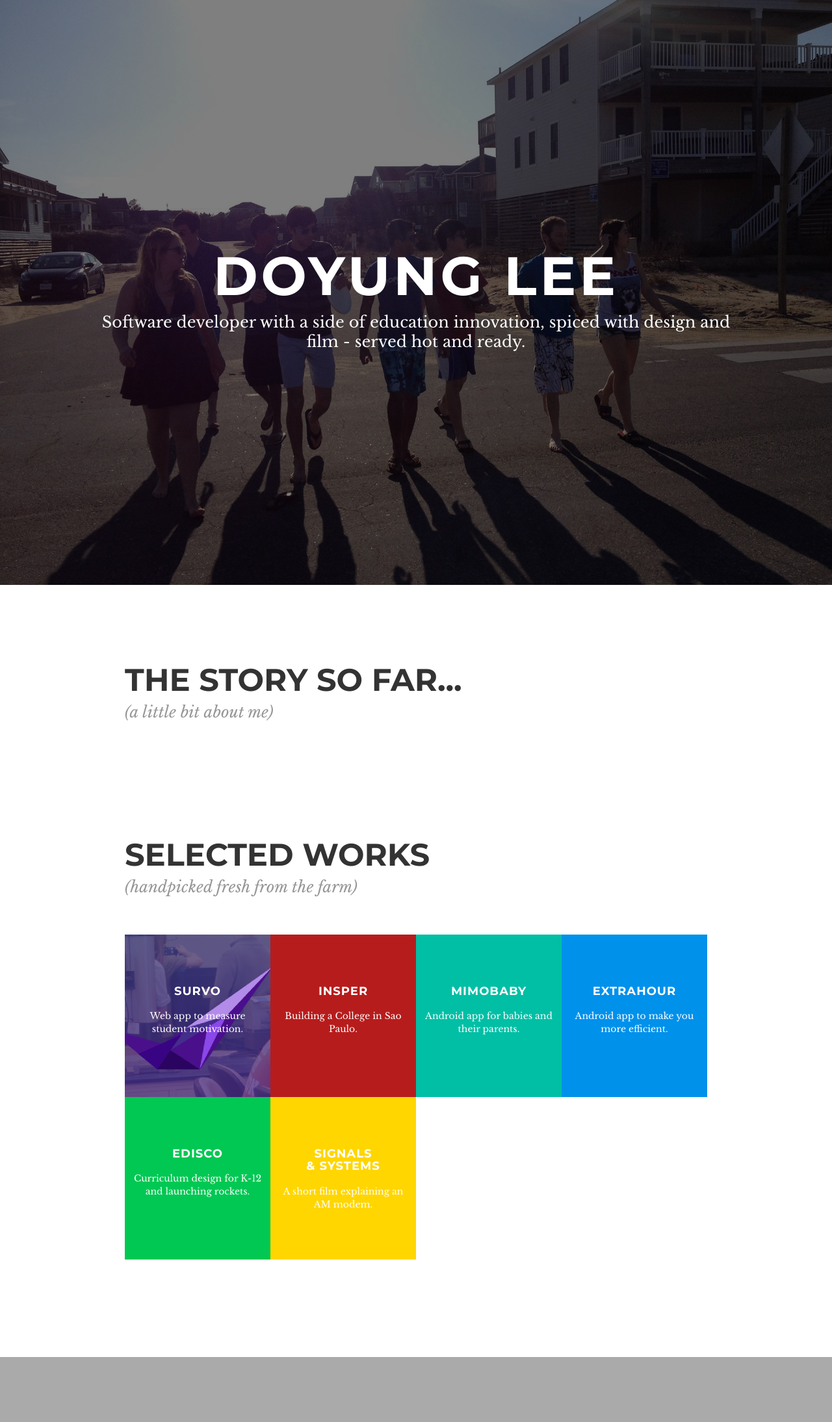
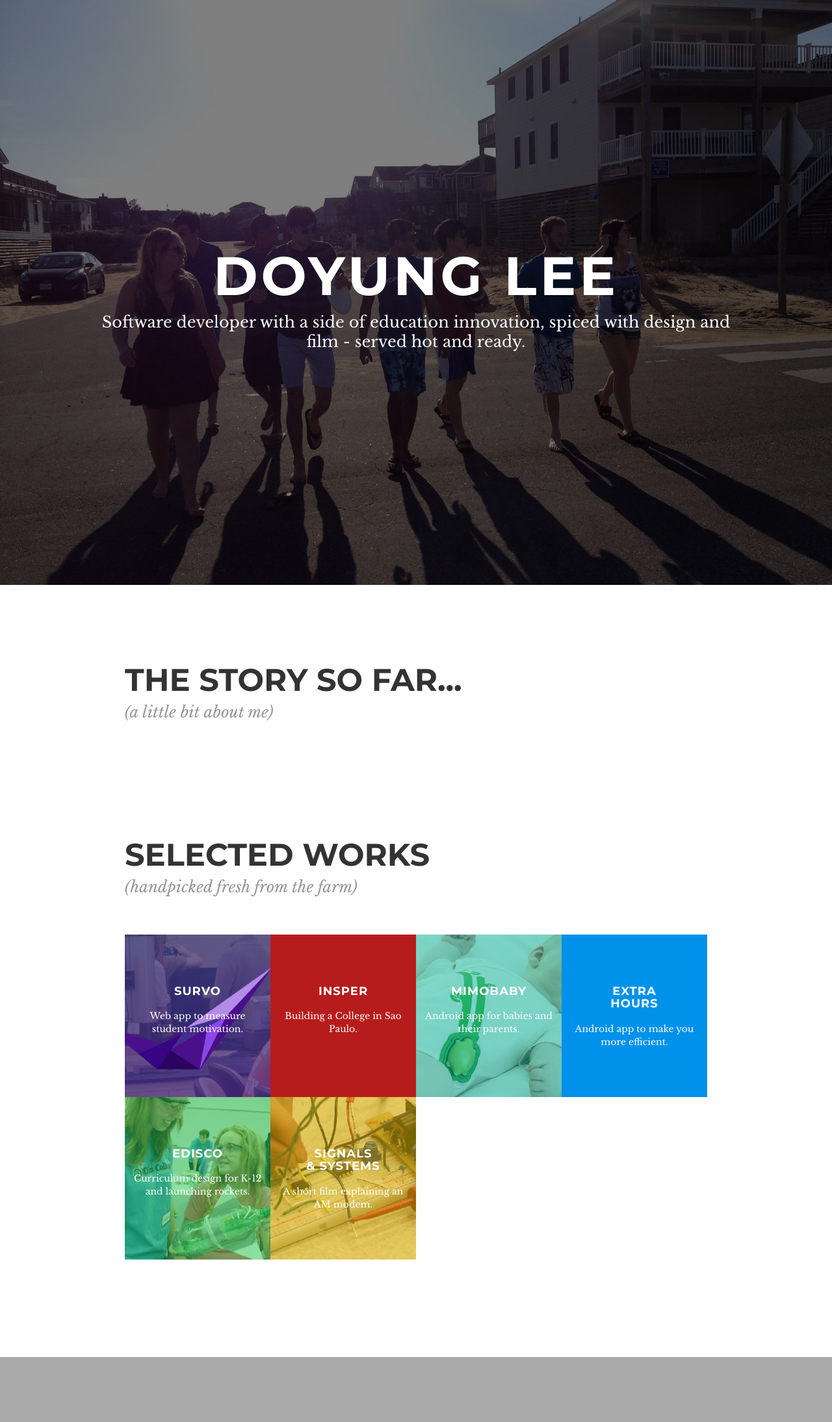
Before and after one commit to doyunglee/doyunglee.github.io, a Jekyll site: the page index.html, which Jekyll copies as it is, in a window 1280 px wide. Shown: the whole page at 65% size. Built offline with Jekyll 4.4.1, drawn with Linux system fonts in a browser that asks for light colours; nearby versions of some CDN libraries.

Commit message:
added prelim photos

```diff
--- a/css/main.css
+++ b/css/main.css
@@ -113,26 +113,61 @@ body {
    background-position:center;
    background-repeat: no-repeat;
    text-align: center;
-   display: flex;
-      }
+   display: flex;}
 #insper {
    background-color: rgba(183, 28, 28, 1);
    text-align: center;   }
 #mimo {
-   background-color: rgba(0, 191, 165, 1);
-   text-align: center;   }
+   background-image: url("images/mimobaby_square_small.png");
+   background-position:center;
+   background-repeat: no-repeat;
+   text-align: center;
+   display: flex;}
 #extrahour {
    background-color: rgba(0, 145, 235, 1);
    text-align: center;   }
 #eDisco {
-   background-color: rgba(0, 200, 83, 1);
-   text-align: center;   }
+   background-image: url("images/edisco_square_small.png");
+   background-position:center;
+   background-repeat: no-repeat;
+   text-align: center;
+   display: flex;}
 #sigsys {
-   background-color: rgba(255, 214, 0, 1);
-   text-align: center;}
+   background-image: url("images/sigsys_square_small.png");
+   background-position:center;
+   background-repeat: no-repeat;
+   text-align: center;
+   display: flex;}
 
 #survo .layer {
    background-color: rgba(74, 20, 140, 0.2);
+   transition: background 0.15s linear;
+   width: 100%;
+   height: auto;
+   text-align: center;
+   display: inline-block;
+}
+
+#mimo .layer {
+   background-color: rgba(0, 191, 165, 0.45);
+   transition: background 0.15s linear;
+   width: 100%;
+   height: auto;
+   text-align: center;
+   display: inline-block;
+}
+
+#sigsys .layer {
+   background-color: rgba(255, 214, 0, 0.45);
+   transition: background 0.15s linear;
+   width: 100%;
+   height: auto;
+   text-align: center;
+   display: inline-block;
+}
+
+#eDisco .layer {
+   background-color: rgba(0, 200, 83, 0.45);
    transition: background 0.15s linear;
    width: 100%;
    height: auto;
--- a/index.html
+++ b/index.html
@@ -26,11 +26,37 @@
 				$("#survo .layer").css("background-color", "rgba(74, 20, 140, 0.8)");
 				$("#survo .cell-title h4").animate({fontSize: newtitle}, 70);
 				$("#survo .cell-title h5").animate({fontSize: newblurb}, 70);
-			},
-			function() {
+			}, function() {
 				$("#survo .layer").css("background-color", "rgba(74, 20, 140, 0.2)");
 				$("#survo .cell-title h4").animate({fontSize: origtitle}, 0);
 				$("#survo .cell-title h5").animate({fontSize: origblurb}, 0);
+			});
+			$("#mimo").hover(function(){
+				$("#mimo .layer").css("background-color", "rgba(0, 191, 165, 0.85)");
+				$("#mimo .cell-title h4").animate({fontSize: newtitle}, 70);
+				$("#mimo .cell-title h5").animate({fontSize: newblurb}, 70);
+			}, function() {
+				$("#mimo .layer").css("background-color", "rgba(0, 191, 165, 0.45)");
+				$("#mimo .cell-title h4").animate({fontSize: origtitle}, 0);
+				$("#mimo .cell-title h5").animate({fontSize: origblurb}, 0);
+			});
+			$("#sigsys").hover(function(){
+				$("#sigsys .layer").css("background-color", "rgba(255, 214, 0, 0.85");
+				$("#sigsys .cell-title h4").animate({fontSize: newtitle}, 70);
+				$("#sigsys .cell-title h5").animate({fontSize: newblurb}, 70);
+			}, function() {
+				$("#sigsys .layer").css("background-color", "rgba(255, 214, 0, 0.45)");
+				$("#sigsys .cell-title h4").animate({fontSize: origtitle}, 0);
+				$("#sigsys .cell-title h5").animate({fontSize: origblurb}, 0);
+			});
+			$("#eDisco").hover(function(){
+				$("#eDisco .layer").css("background-color", "rgba(0, 200, 83, 0.85)");
+				$("#eDisco .cell-title h4").animate({fontSize: newtitle}, 70);
+				$("#eDisco .cell-title h5").animate({fontSize: newblurb}, 70);
+			}, function() {
+				$("#eDisco .layer").css("background-color", "rgba(0, 200, 83, 0.45)");
+				$("#eDisco .cell-title h4").animate({fontSize: origtitle}, 0);
+				$("#eDisco .cell-title h5").animate({fontSize: origblurb}, 0);
 			});
 		});
     </script>
@@ -86,28 +112,36 @@
 					</div>
 				</div>
 				<div class="col-xs-6 col-sm-3" id = "mimo">
+					<div class = "layer">
 						<div class="cell-title">
 							<h4>MIMOBABY</h4>
 							<h5>Android app for babies and their parents.</h5>
 						</div>
 					</div>
+				</div>
+
 				<div class="col-xs-6 col-sm-3" id = "extrahour">
 					<div class="cell-title">
-						<h4>EXTRAHOUR</h4>
+						<h4>EXTRA</h4>
+						<h4 span style="padding-top: 0px; margin-top: 0px">HOURS</h4>
 						<h5>Android app to make you more efficient.</h5>
 					</div>
 				</div>
 				<div class="col-xs-6 col-sm-3" id = "eDisco">
+					<div class="layer">
 						<div class="cell-title">
 							<h4>EDISCO</h4>
 							<h5>Curriculum design for K-12 and launching rockets.</h5>
 						</div>
 					</div>
+				</div>
 				<div class="col-xs-6 col-sm-3" id = "sigsys">
+					<div class="layer">
 						<div class="cell-title">
 							<h4>SIGNALS</h4>
 							<h4 span style="padding-top: 0px; margin-top: 0px">& SYSTEMS</h4>
 							<h5>A short film explaining an AM modem.</h5>
+						</div>
 					</div>
 				</div>
 			</div>
```
Also changed, not shown: css/images/edisco_square_small.png (added), css/images/insper_square_small.svg (deleted), css/images/mimobaby_square_small.png (added), css/images/sigsys_square_small.png (added), 1 other file. Lines whose indentation alone changed are shown as unchanged.
